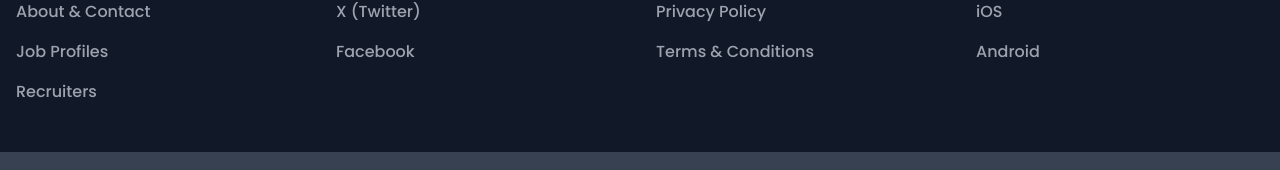
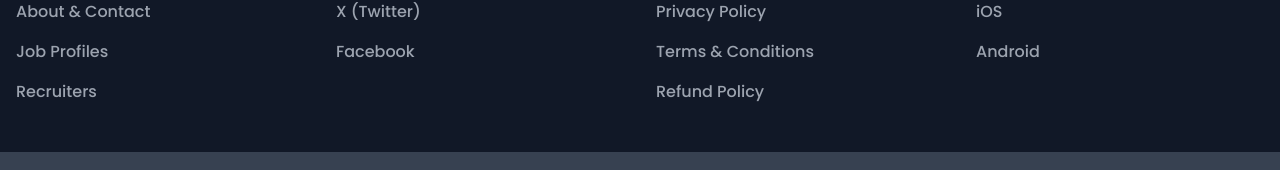
Before and after one commit to Imperial79/medical-hirect, a React (Vite) app: page / in a window 1280 px wide. Shown: the part 1210-1380 px from the top of the page. Built offline with nearby package versions, Linux system fonts and the light colour scheme; no server answers.

Commit message:
Refund Policy

```diff
--- a/src/components/Footer.jsx
+++ b/src/components/Footer.jsx
@@ -99,6 +99,15 @@ function Footer() {
                       Terms &amp; Conditions
                     </Link>
                   </li>
+                  <li className="mb-4">
+                    <Link
+                      to="https://hirehelix.in/documents/refund-policy.html"
+                      target="_blank"
+                      className="hover:underline"
+                    >
+                      Refund Policy
+                    </Link>
+                  </li>
                 </ul>
               </div>
               <div>
```
